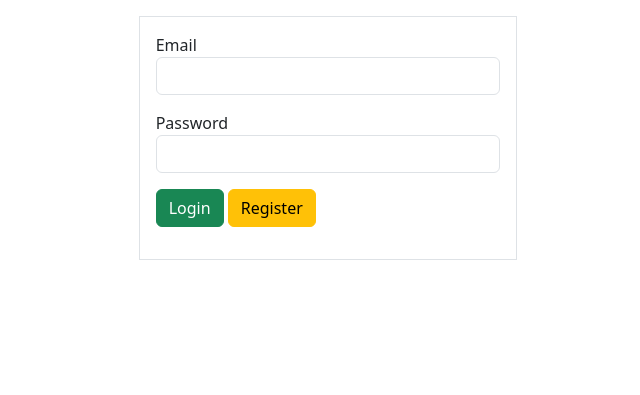
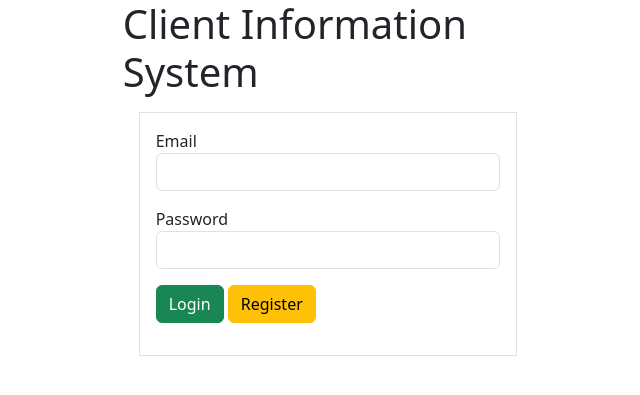
Before and after one commit to MissionAriel/LMT_Group, a PHP site: page /login.php in a window 1280 px wide. Shown: the top 395 px of the page, without its empty margins (312-952 px from the left). Run offline with PHP 8.4, Linux system fonts and the light colour scheme.

Commit message:
Update login.php

```diff
--- a/CCIT06/login.php
+++ b/CCIT06/login.php
@@ -25,6 +25,7 @@ if(isset($_SESSION['logged_in'])){
                 <button type="button" class="btn-close" data-bs-dismiss="alert" aria-label="Close"></button>
             </div>
         <?php } ?>
+             <h1>Client Information System</h1>
         <form action="process.php" method="post" class="border p-3 m-3">
             <div class="mb-3">
                 <label for="">Email</label>
```
